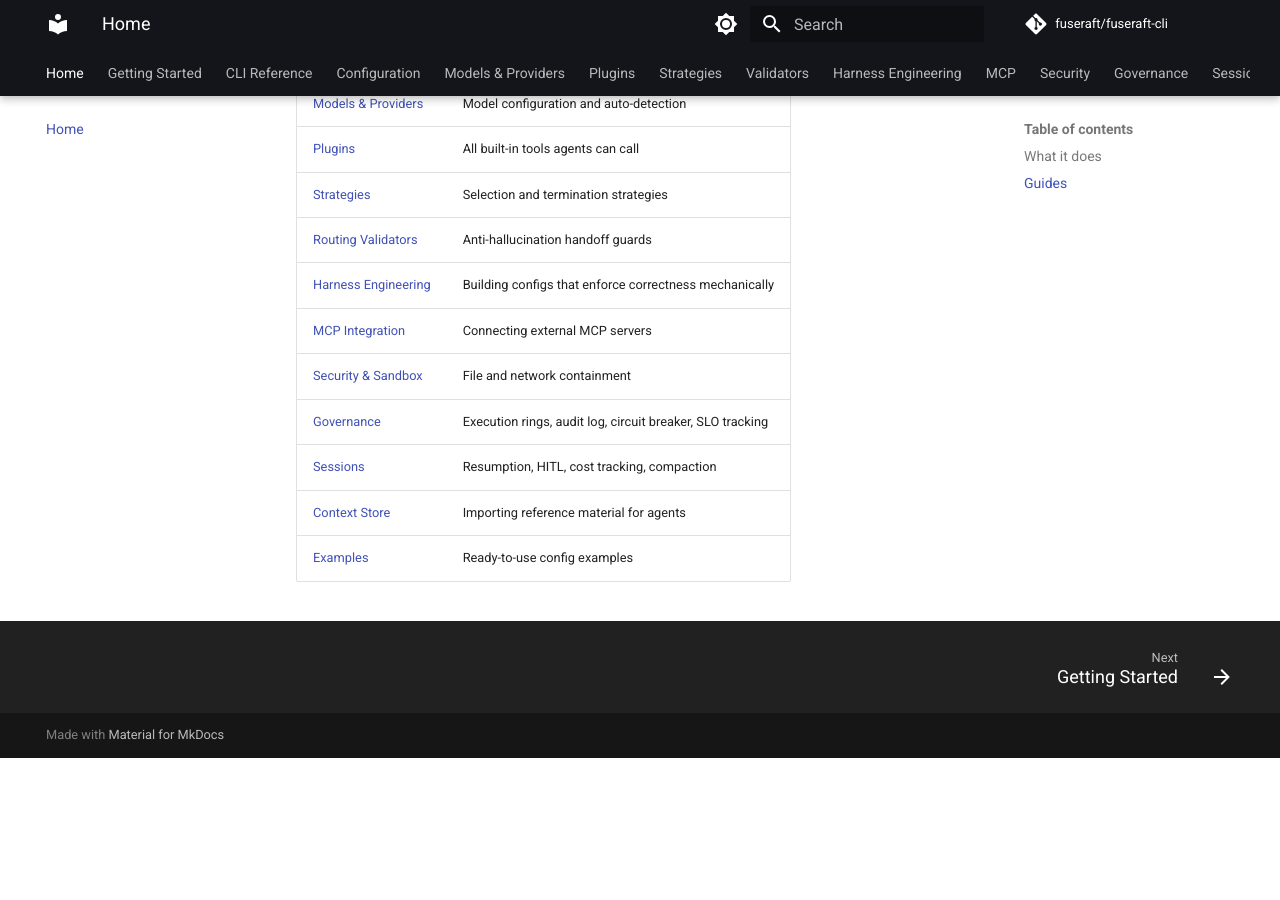
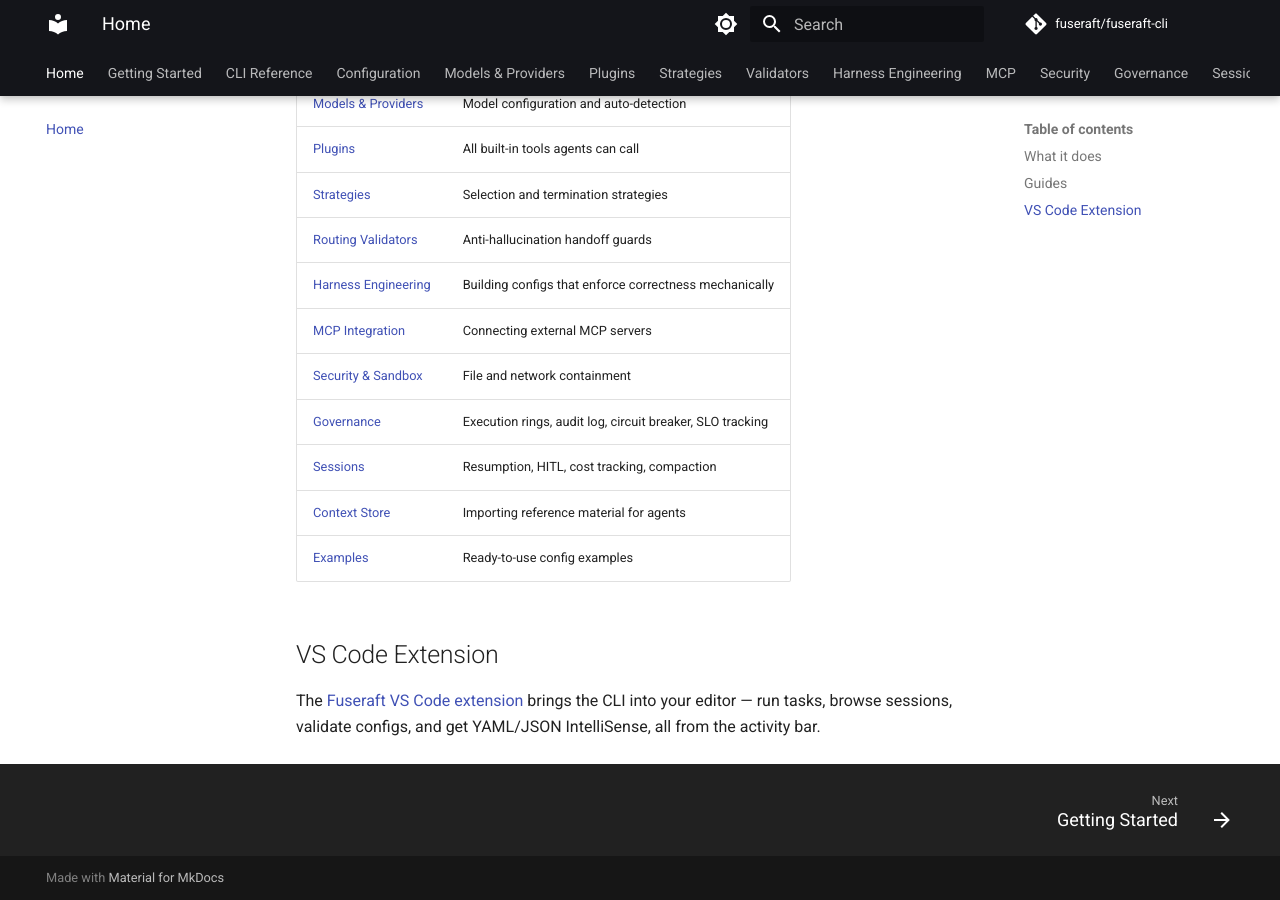
Before and after one commit to fuseraft/fuseraft-cli, an MkDocs documentation site: the page built from docs/index.md, in a window 1280 px wide and 900 px high, scrolled down 1018 px. Built offline with MkDocs 1.6.1 and Material for MkDocs 9.7.7, drawn with Linux system fonts in a browser that asks for light colours; comment, search, counter and statistics services are not loaded; before the commit the page ends 1776 px from its top, so only the background shows below that.

Commit message:
docs: add VS Code extension section to README and docs index

```diff
--- a/docs/index.md
+++ b/docs/index.md
@@ -33,3 +33,7 @@
 | [Sessions](sessions.md) | Resumption, HITL, cost tracking, compaction |
 | [Context Store](context.md) | Importing reference material for agents |
 | [Examples](examples.md) | Ready-to-use config examples |
+
+## VS Code Extension
+
+The [Fuseraft VS Code extension](https://github.com/fuseraft/fuseraft-vscode) brings the CLI into your editor — run tasks, browse sessions, validate configs, and get YAML/JSON IntelliSense, all from the activity bar.
```
Also changed, not shown: README.md (+12 -0 lines).
